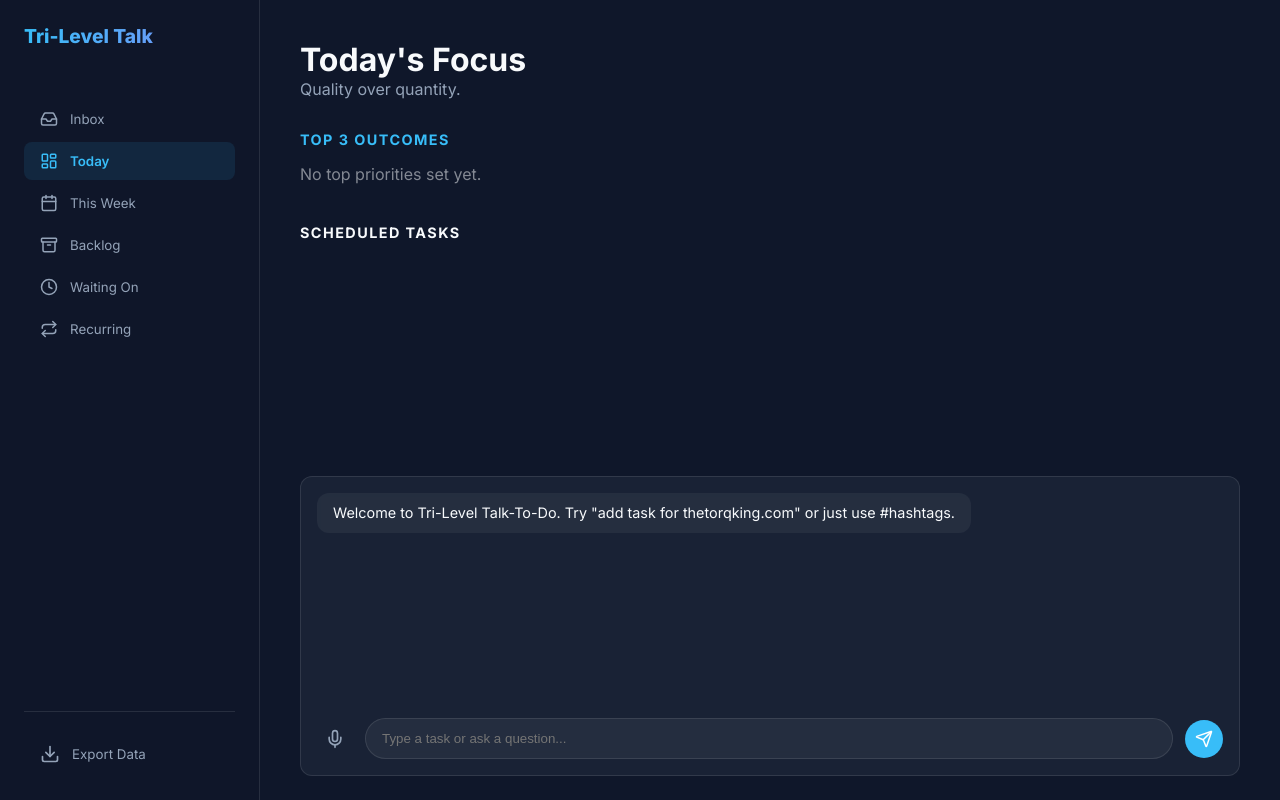
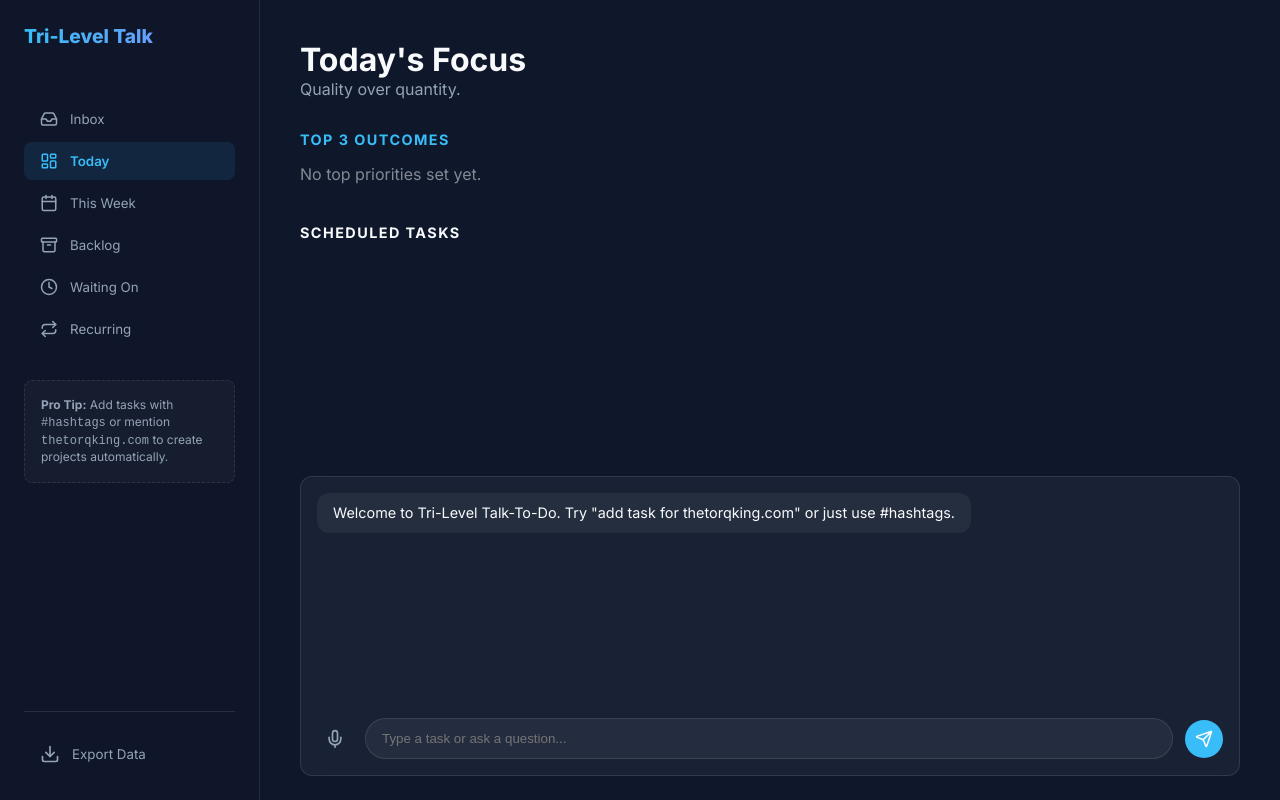
Before and after one commit to gmajors1326/todo-list, a React (Vite) app: page / in a window 1280 px wide. Built offline with nearby package versions, Linux system fonts and the light colour scheme; the HTML template or start-up script is replaced by a standard one.

Commit message:
Sidebar project placeholder and guidance

```diff
--- a/src/components/Layout/Sidebar.tsx
+++ b/src/components/Layout/Sidebar.tsx
@@ -61,7 +61,7 @@
                     ))}
                 </ul>
 
-                {projects.length > 0 && (
+                {projects.length > 0 ? (
                     <>
                         <h3 style={{ fontSize: '0.7rem', textTransform: 'uppercase', letterSpacing: '0.1em', marginTop: '32px', marginBottom: '12px', color: 'var(--text-secondary)', paddingLeft: '16px' }}>Projects</h3>
                         <ul style={{ listStyle: 'none', display: 'flex', flexDirection: 'column', gap: '4px' }}>
@@ -89,7 +89,14 @@
                             ))}
                         </ul>
                     </>
+                ) : (
+                    <div style={{ marginTop: '32px', padding: '16px', borderRadius: '8px', background: 'rgba(255,255,255,0.03)', border: '1px dashed var(--border-color)' }}>
+                        <p style={{ fontSize: '0.75rem', color: 'var(--text-secondary)', lineHeight: '1.4' }}>
+                            <strong>Pro Tip:</strong> Add tasks with <code>#hashtags</code> or mention <code>thetorqking.com</code> to create projects automatically.
+                        </p>
+                    </div>
                 )}
+
             </nav>
 
             <div className="sidebar-footer" style={{ borderTop: '1px solid var(--border-color)', paddingTop: '20px', marginTop: 'auto' }}>
```
